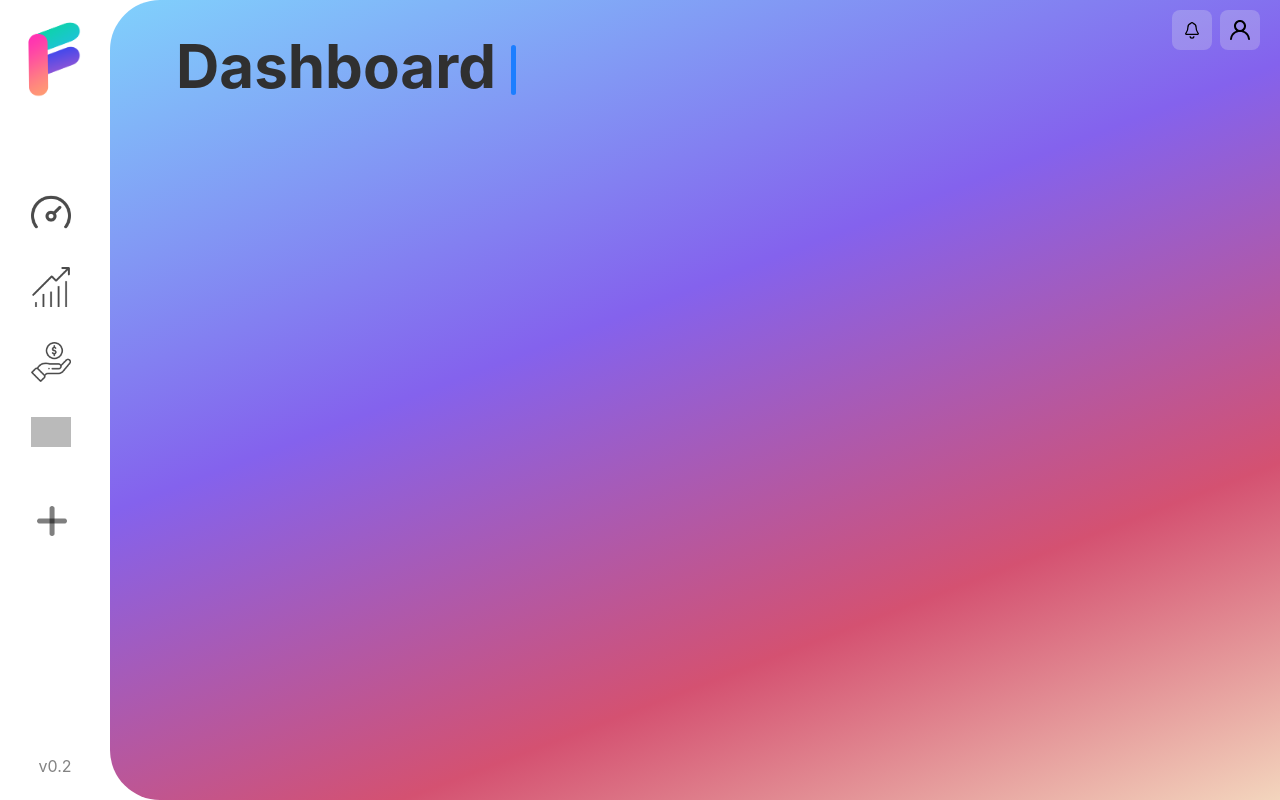
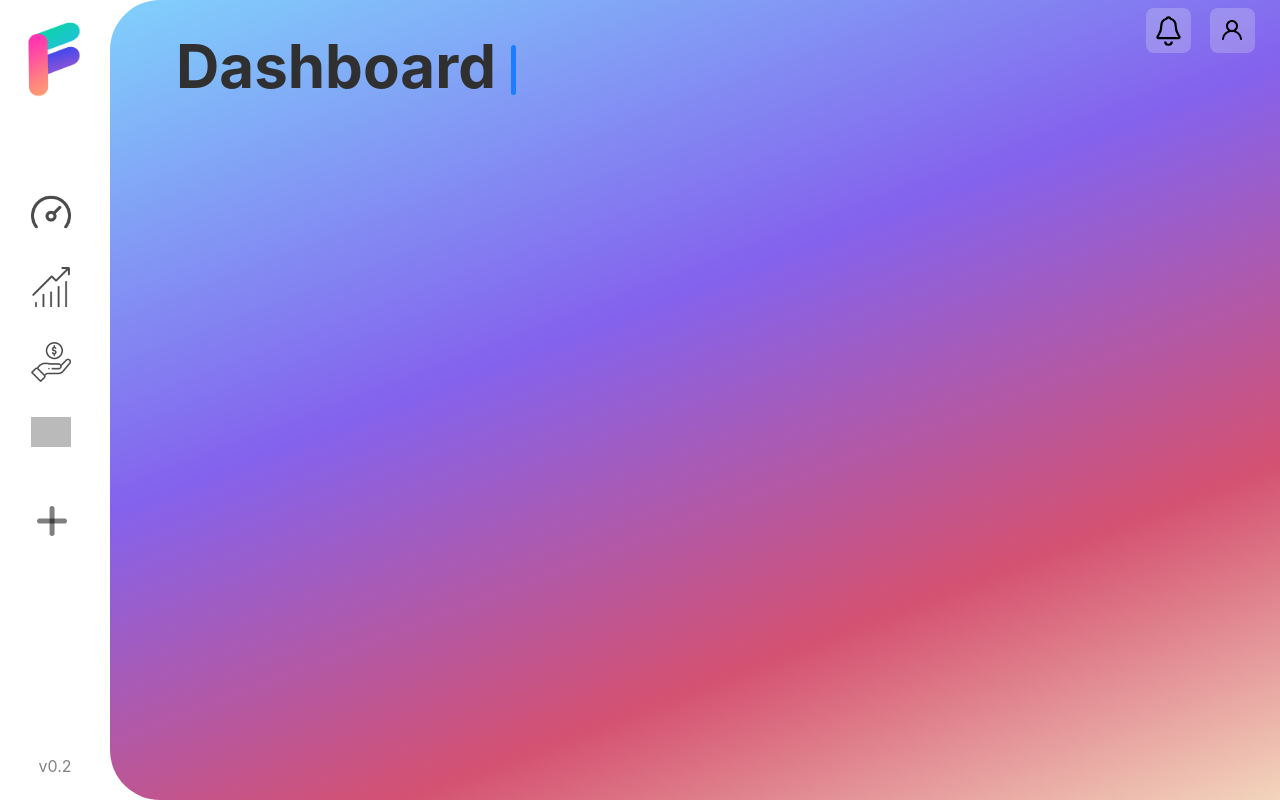
Before and after one commit to TeetSimson/FuturFolio., a React (Create React App) app in the folder FuturFolio_FrontEnd/futurfolio/: page / in a window 1280 px wide. Both pictures are taken after a click on the input "Sign in". Built offline with nearby package versions, Linux system fonts and the light colour scheme; grey boxes are pictures that could not be loaded.

Commit message:
Made icons bigger

```diff
--- a/FuturFolio_FrontEnd/futurfolio/src/Components/Topbar/Topbar.css
+++ b/FuturFolio_FrontEnd/futurfolio/src/Components/Topbar/Topbar.css
@@ -45,10 +45,24 @@
 }
 
 .nav-item{
-    width: calc(var(--nav-size)*0.8);
+    width: calc(80px*0.8);
     display: flex;
     align-items: center;
     justify-content: center;
+}
+
+.nav-icon-button{
+    --button-size: calc(70px * 0.5);
+    width: var(--button-size);
+    height: var(--button-size);
+    background-color: #e3e5eb41;
+    border-radius: 8px;
+    padding: 5px;
+    margin: 2px;
+    display: flex;
+    align-items: center;
+    justify-content: center;
+    transition: filter 300ms;
 }
 
 .icon-button{
--- a/FuturFolio_FrontEnd/futurfolio/src/Components/Topbar/Topbar.js
+++ b/FuturFolio_FrontEnd/futurfolio/src/Components/Topbar/Topbar.js
@@ -26,7 +26,7 @@ function NavItem(props){//function for the items within the navbar
 
     return(
         <li className="nav-item">
-            <a href="#" className = "icon-button" onClick={() => setOpen(!open)}>{/*changes state on a click, toggles the boolean*/}
+            <a href="#" className = "nav-icon-button" onClick={() => setOpen(!open)}>{/*changes state on a click, toggles the boolean*/}
                 {props.icon}
             </a>
 
```
